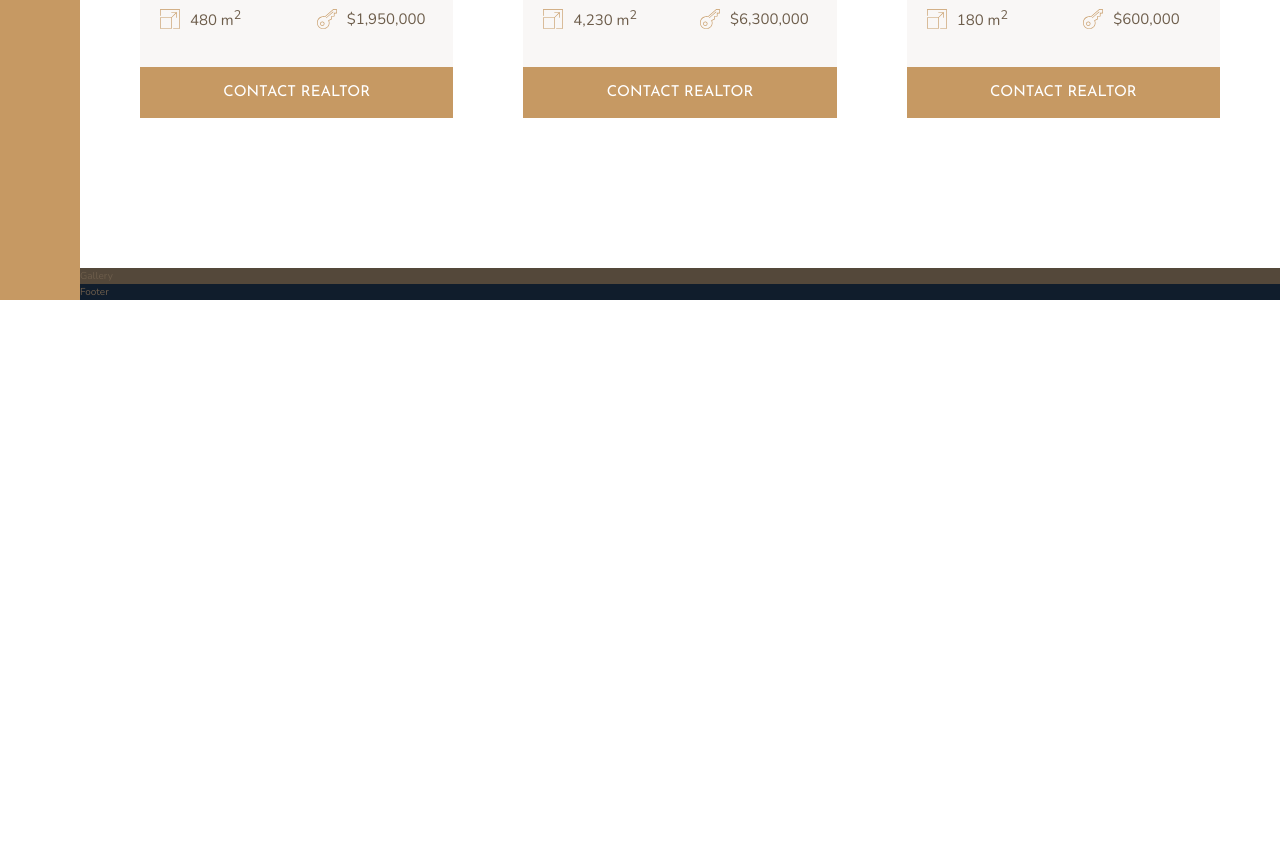
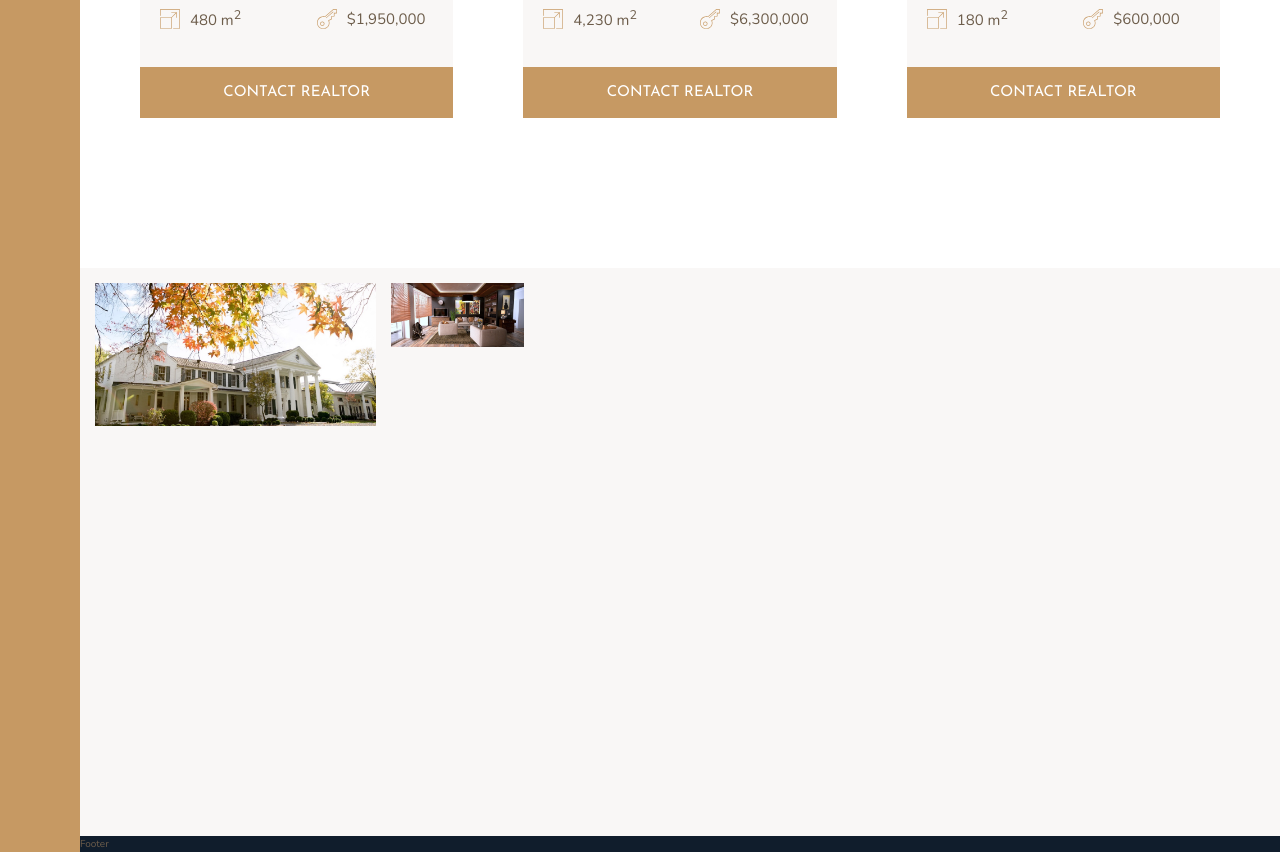
Before and after one commit to thiagocrux/nexter-landing-page, a website: page index.html in a window 1280 px wide. Shown: the part 2804-3656 px from the top of the page. Before the commit the page ends 3104 px from the top, so only its background shows below. Drawn offline with nearby package versions, Linux system fonts and the light colour scheme.

Commit message:
After class 115 "Building the Gallery - Part 1"

```diff
--- a/index.html
+++ b/index.html
@@ -330,7 +330,13 @@
         <!-- SECTION: GALLERY -->
 
         <section class="gallery">
-            Gallery
+            <figure class="gallery__item gallery__item--1">
+                <img src="img/gal-1.jpeg" alt="Gallery image 1" class="gallery__img">
+            </figure>
+            <figure class="gallery__item gallery__item--2">
+                    <img src="img/gal-2.jpeg" alt="Gallery image 2" class="gallery__img">
+            </figure>
+
         </section>
 
         <!-- FOOTER -->
--- a/sass/_gallery.scss
+++ b/sass/_gallery.scss
@@ -1,4 +1,24 @@
 .gallery {
-    background-color: $color-grey-dark-1;
+    background-color: $color-grey-light-1;
     grid-column: full-start / full-end;
+    grid-gap: 1.5rem;
+    padding: 1.5rem;
+
+    display: grid;
+    grid-template-columns: repeat(8, 1fr);
+    grid-template-rows: repeat(7,5vw);
+
+    &__item {
+        &--1 {
+            grid-row: 1 / span 2;
+            grid-column: 1 / span 2;
+        }
+    }
+
+    &__img {
+        width: 100%;
+        height: 100%;
+        object-fit: cover;
+        display: block;
+    }
 }
```
Also changed, not shown: css/style.css.
